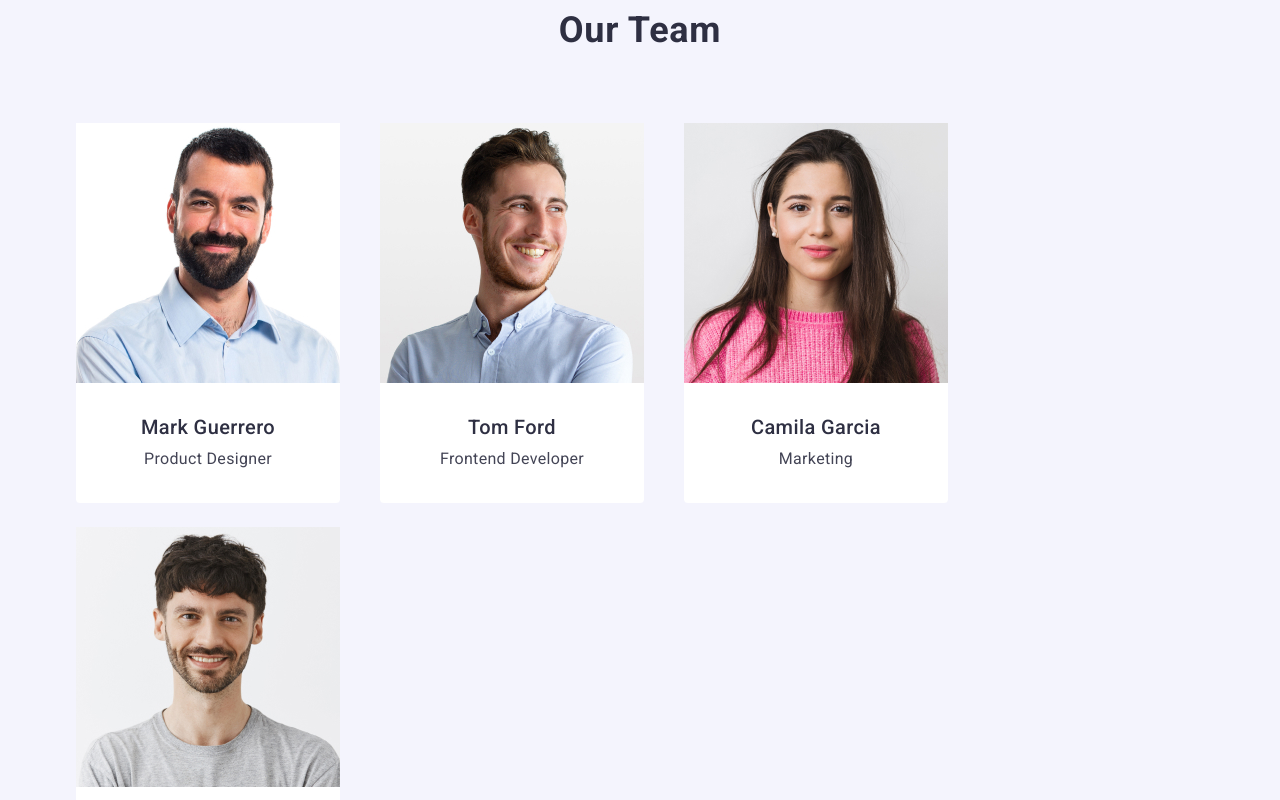
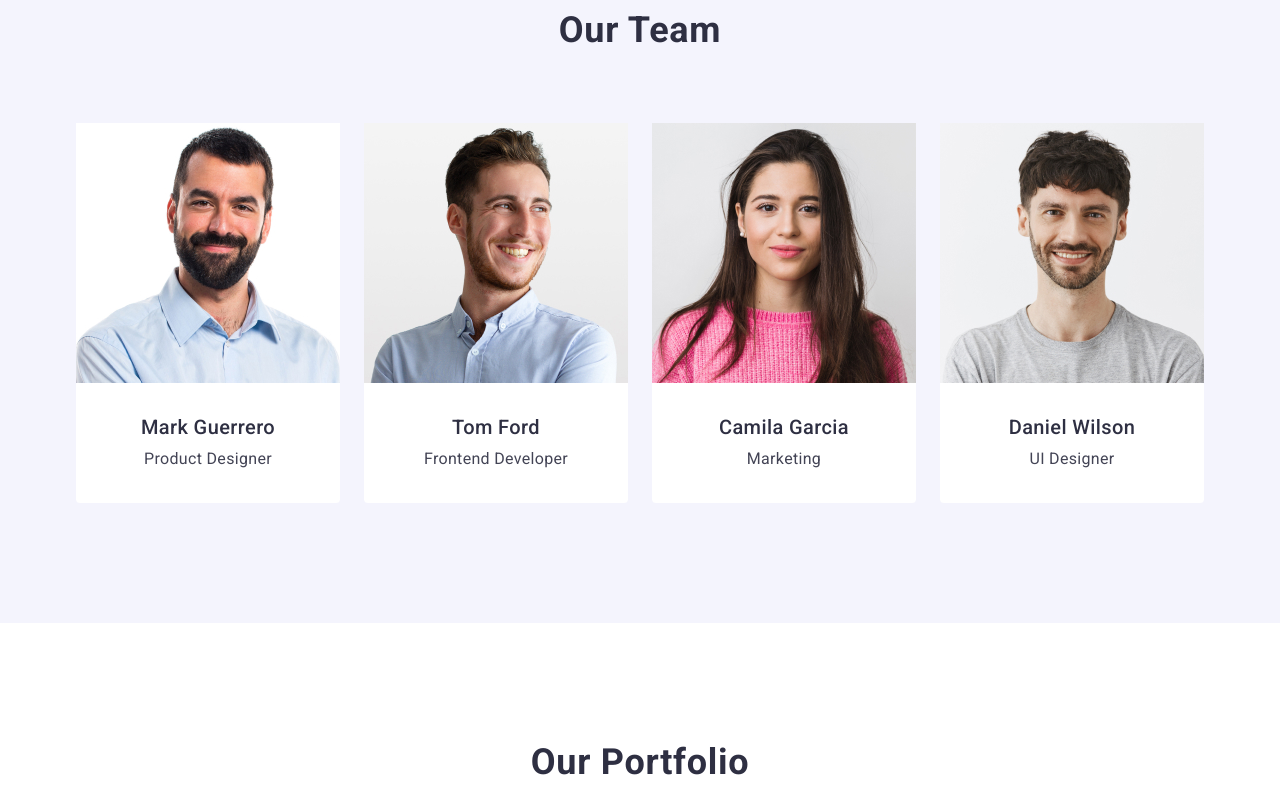
Before and after one commit to nataliia-herasymchuk253/goit-markup-hw-03, a plain HTML site: page index.html in a window 1280 px wide. Shown: the part 1120-1920 px from the top of the page. Drawn offline with nearby package versions, Linux system fonts and the light colour scheme.

Commit message:
not 40 gap

```diff
--- a/css/styles.css
+++ b/css/styles.css
@@ -181,7 +181,7 @@ font-family: "Roboto", sans-serif;*/
  .card-list {
    display: flex;
 
-   gap: 24px 40px;
+   gap: 24px;
 
    flex-wrap: wrap;
    /*
```
